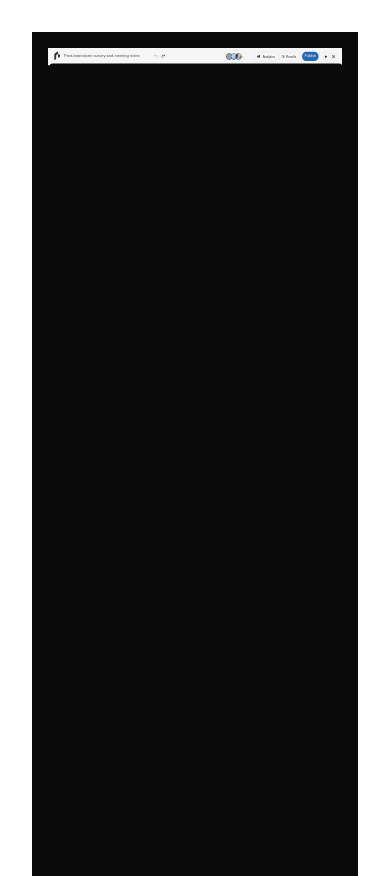
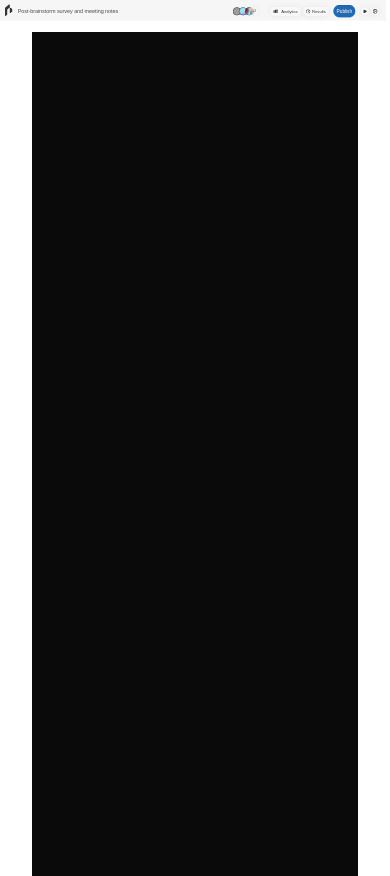
Before and after one commit to SchwenderOne/porticoMVP, a React (Vite) app in the folder web/: page / in a window 390 px wide. Built offline with nearby package versions, Linux system fonts and the light colour scheme; grey boxes are pictures that could not be loaded.

Commit message:
fix(responsive): scale topbar to full viewport width, anchor to top-left, remove top spacing; allow upscaling; ensure rounded corners meet screen edges

```diff
--- a/web/src/App.tsx
+++ b/web/src/App.tsx
@@ -8,10 +8,14 @@ import ScaleContainer from './components/ScaleContainer'
 
 function App() {
   return (
-    <div className="min-h-screen bg-[#0a0a0a] text-white p-4">
-      <ScaleContainer width={1521} height={91}>
-        <Topbar />
-      </ScaleContainer>
+    <div className="min-h-screen bg-[#0a0a0a] text-white">
+      <div className="fixed left-0 top-0 w-screen">
+        <ScaleContainer width={1521} height={91}>
+          <div style={{ marginLeft: -14, width: 1521 + 28 }}>
+            <Topbar />
+          </div>
+        </ScaleContainer>
+      </div>
     </div>
   )
 }
--- a/web/src/components/ScaleContainer.tsx
+++ b/web/src/components/ScaleContainer.tsx
@@ -3,11 +3,11 @@ import React, { useEffect, useMemo, useRef, useState } from 'react'
 type ScaleContainerProps = {
   width: number
   height: number
-  maxScale?: number
+  maxScale?: number // allow upscaling so topbar can span full viewport width
   children: React.ReactNode
 }
 
-export default function ScaleContainer({ width, height, maxScale = 1, children }: ScaleContainerProps) {
+export default function ScaleContainer({ width, height, maxScale, children }: ScaleContainerProps) {
   const outerRef = useRef<HTMLDivElement | null>(null)
   const [containerWidth, setContainerWidth] = useState<number>(typeof window !== 'undefined' ? window.innerWidth : width)
 
@@ -27,13 +27,14 @@ export default function ScaleContainer({ width, height, maxScale = 1, children }
 
   const scale = useMemo(() => {
     if (width === 0) return 1
-    return Math.min(maxScale, containerWidth / width)
+    const raw = containerWidth / width
+    return typeof maxScale === 'number' ? Math.min(maxScale, raw) : raw
   }, [containerWidth, width, maxScale])
 
   return (
     <div ref={outerRef} className="w-full overflow-hidden">
       <div
-        className="mx-auto origin-top-left"
+        className="origin-top-left"
         style={{ width, height, transformOrigin: 'top left', transform: `scale(${scale})` }}
       >
         {children}
```
